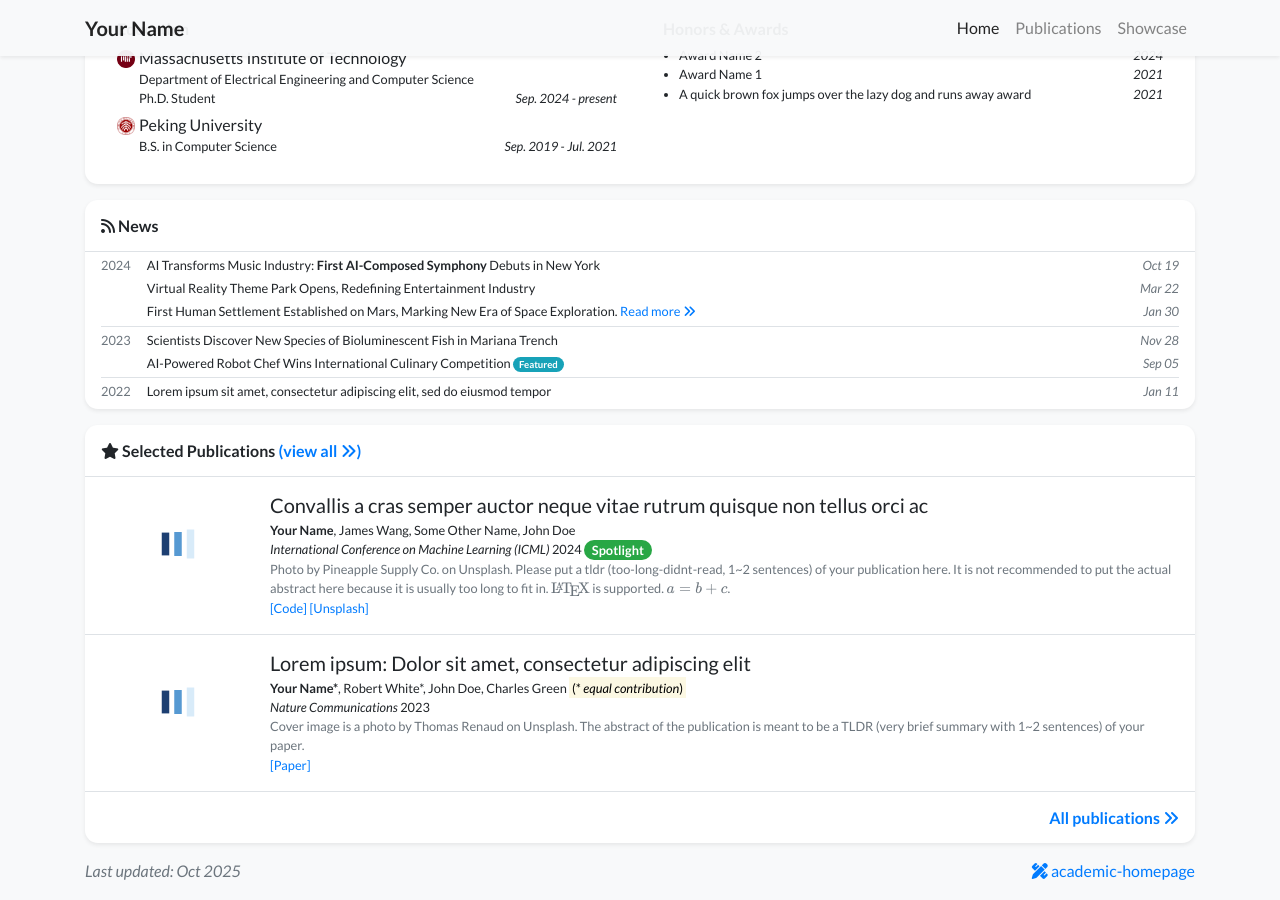
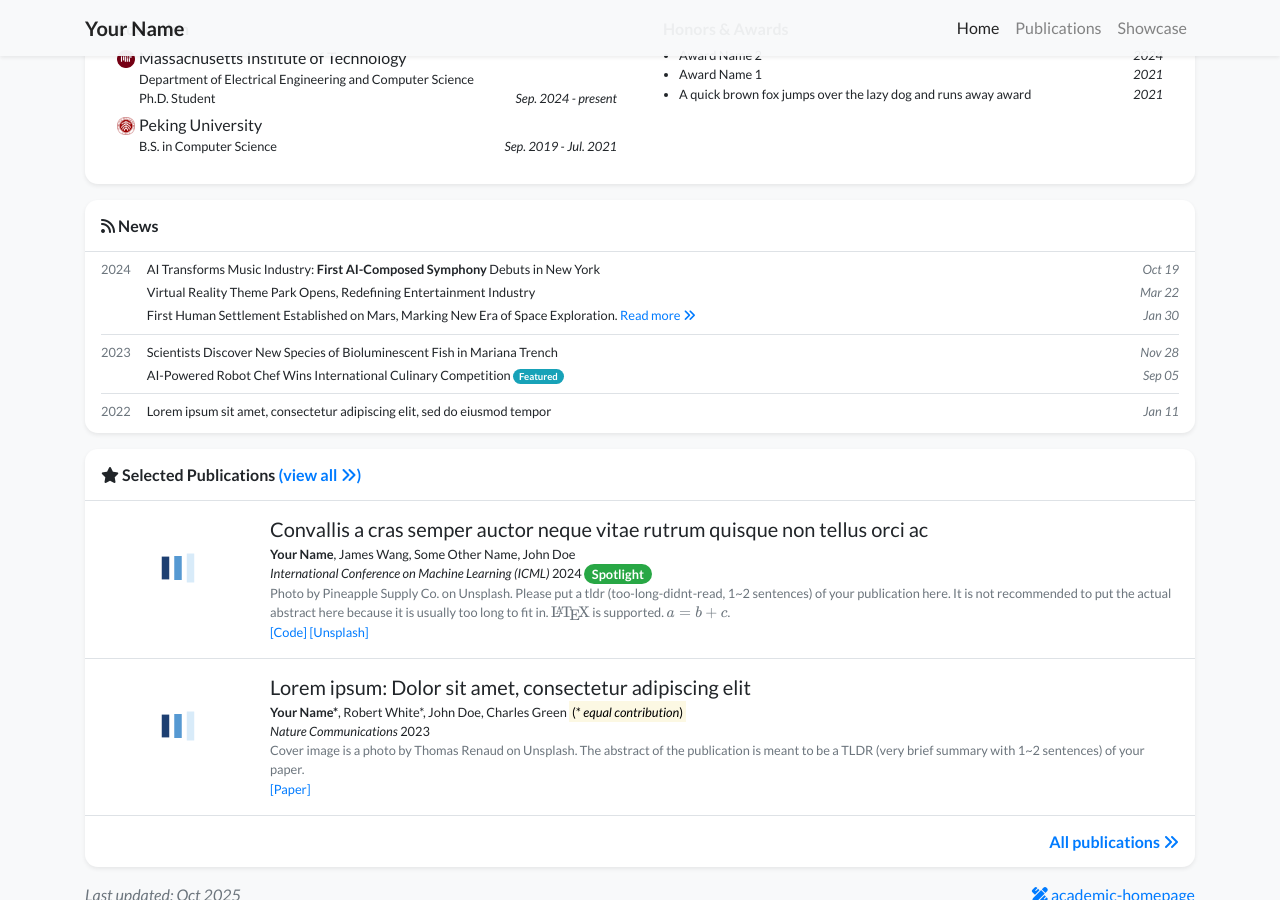
Before and after one commit to luost26/academic-homepage, a Jekyll site: the page built from index.html, in a window 1280 px wide and 900 px high, scrolled down 530 px. Built offline with Jekyll 4.4.1, drawn with Linux system fonts in a browser that asks for light colours; nearby versions of some CDN libraries; a style sheet for code colours, icons or effects is not loaded.

Commit message:
Update news_card.html

```diff
--- a/_includes/widgets/news_card.html
+++ b/_includes/widgets/news_card.html
@@ -4,7 +4,7 @@
     <h6 class="p-3 mb-0 border-bottom border-gray"><i class="fas fa-rss"></i> News</h6>
     <div class="px-3 pb-1 small">
         {% for year in news_by_year %}
-        <div class="media py-0 {% if not_first -%}border-top border-gray{%- endif %}">
+        <div class="media py-1 {% if not_first -%}border-top border-gray{%- endif %}">
             {% assign not_first = true %}
             <div class="mr-3 text-muted my-1">{{ year.name }}</div>
             <div class="media-body">
```
